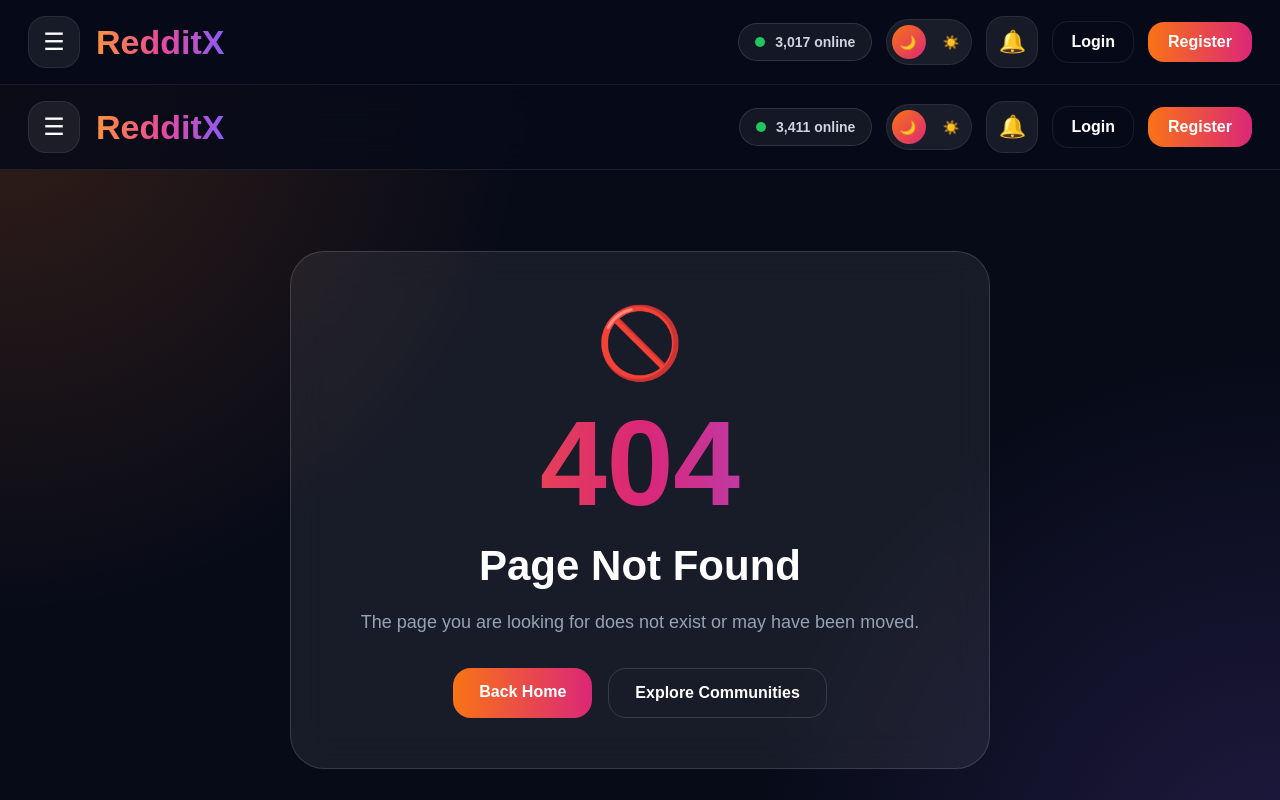
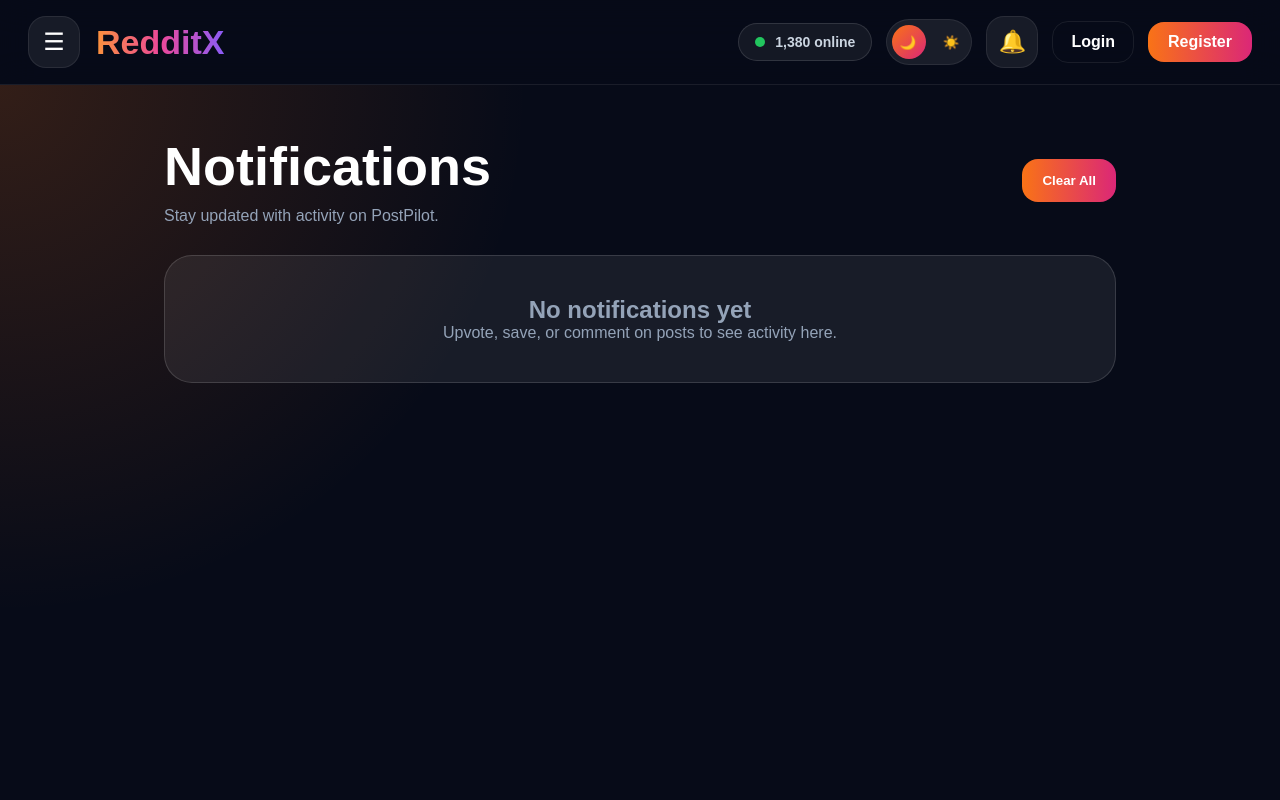
Before and after one commit to Kesarkarale/PostPilot-, a Next.js app: page /notifications in a window 1280 px wide. Before the commit this address had no page. Shown: the top 800 px of the page. Built offline with nearby package versions, Linux system fonts and the light colour scheme.

Commit message:
Create page.js

```diff
--- /dev/null
+++ b/app/notifications/page.js
@@ -0,0 +1,150 @@
+"use client";
+
+import { useEffect, useState } from "react";
+
+export default function Notifications() {
+  const [notifications, setNotifications] = useState([]);
+
+  useEffect(() => {
+    const saved =
+      JSON.parse(localStorage.getItem("postpilotNotifications")) || [];
+    setNotifications(saved);
+  }, []);
+
+  function clearAll() {
+    localStorage.removeItem("postpilotNotifications");
+    setNotifications([]);
+  }
+
+  return (
+    <main style={page}>
+
+      <section style={container}>
+        <div style={header}>
+          <div>
+            <h1 style={title}>Notifications</h1>
+            <p style={sub}>Stay updated with activity on PostPilot.</p>
+          </div>
+
+          <button style={clearBtn} onClick={clearAll}>
+            Clear All
+          </button>
+        </div>
+
+        {notifications.length === 0 ? (
+          <div style={empty}>
+            <h2>No notifications yet</h2>
+            <p>Upvote, save, or comment on posts to see activity here.</p>
+          </div>
+        ) : (
+          <div style={list}>
+            {notifications.map((item) => (
+              <div key={item.id} style={card}>
+                <div style={icon}>{item.icon || "🔔"}</div>
+
+                <div style={{ flex: 1 }}>
+                  <h2 style={cardTitle}>Activity Update</h2>
+                  <p style={cardText}>{item.text}</p>
+                </div>
+
+                <span style={time}>{item.time}</span>
+              </div>
+            ))}
+          </div>
+        )}
+      </section>
+    </main>
+  );
+}
+
+const page = {
+  minHeight: "100vh",
+  background:
+    "radial-gradient(circle at top left, rgba(249,115,22,.18), transparent 35%), #070b18",
+  color: "white",
+  fontFamily: "Arial, sans-serif",
+};
+
+const container = {
+  maxWidth: 1000,
+  margin: "0 auto",
+  padding: "50px 24px",
+};
+
+const header = {
+  display: "flex",
+  justifyContent: "space-between",
+  alignItems: "center",
+  gap: 20,
+  flexWrap: "wrap",
+  marginBottom: 30,
+};
+
+const title = {
+  fontSize: 54,
+  fontWeight: 900,
+};
+
+const sub = {
+  color: "#94a3b8",
+  marginTop: 10,
+};
+
+const clearBtn = {
+  padding: "14px 20px",
+  borderRadius: 16,
+  border: "none",
+  background: "linear-gradient(90deg,#f97316,#db2777)",
+  color: "white",
+  fontWeight: 900,
+  cursor: "pointer",
+};
+
+const list = {
+  display: "grid",
+  gap: 18,
+};
+
+const card = {
+  display: "flex",
+  alignItems: "center",
+  gap: 18,
+  padding: 24,
+  borderRadius: 26,
+  background: "rgba(255,255,255,.07)",
+  border: "1px solid rgba(255,255,255,.14)",
+};
+
+const icon = {
+  width: 62,
+  height: 62,
+  borderRadius: 20,
+  background: "linear-gradient(135deg,#f97316,#db2777)",
+  display: "flex",
+  alignItems: "center",
+  justifyContent: "center",
+  fontSize: 28,
+};
+
+const cardTitle = {
+  fontSize: 22,
+};
+
+const cardText = {
+  color: "#94a3b8",
+  marginTop: 8,
+};
+
+const time = {
+  color: "#64748b",
+  fontSize: 14,
+};
+
+const empty = {
+  padding: 40,
+  borderRadius: 28,
+  background: "rgba(255,255,255,.07)",
+  border: "1px solid rgba(255,255,255,.14)",
+  textAlign: "center",
+  color: "#94a3b8",
+};
```
